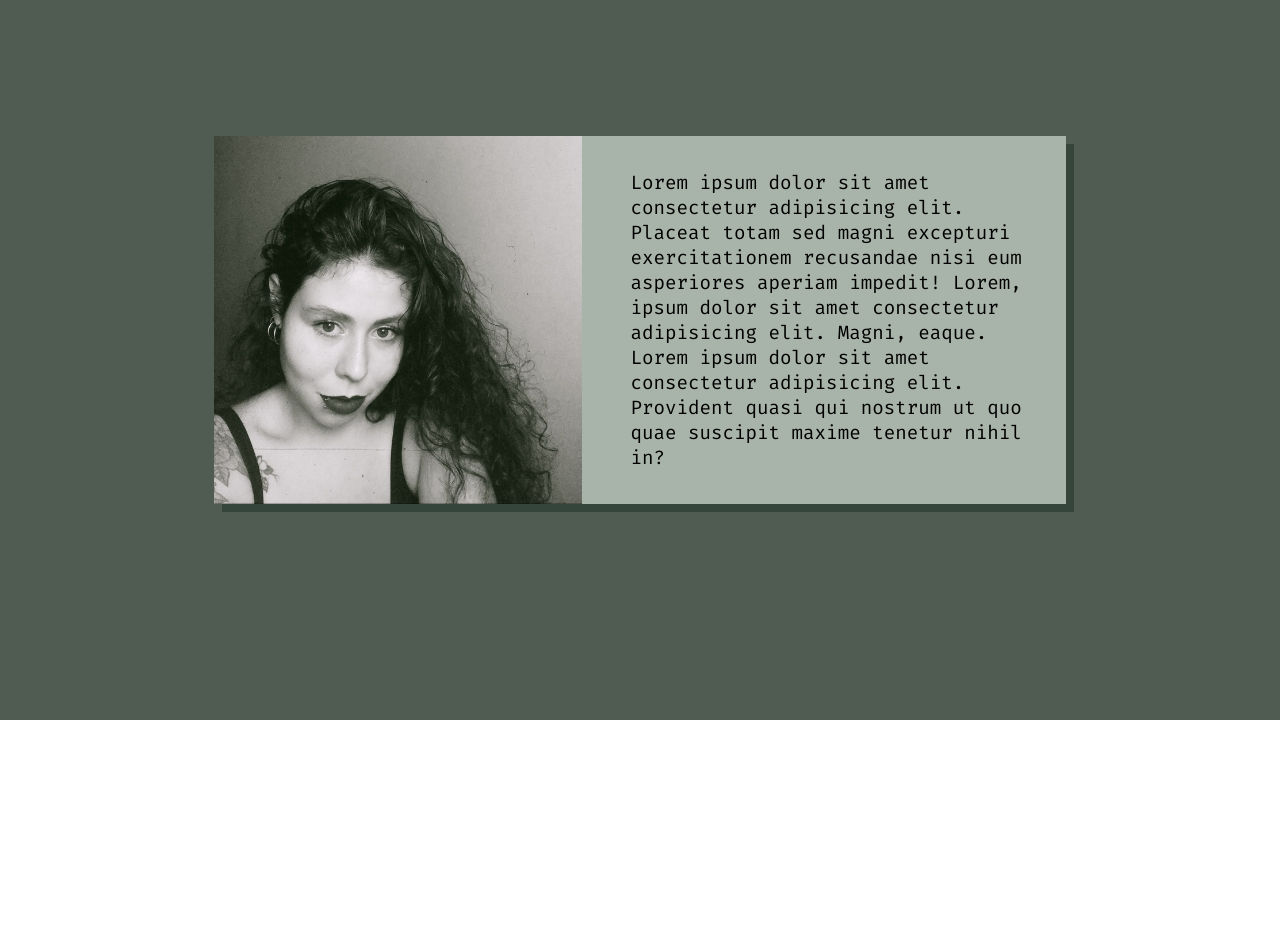
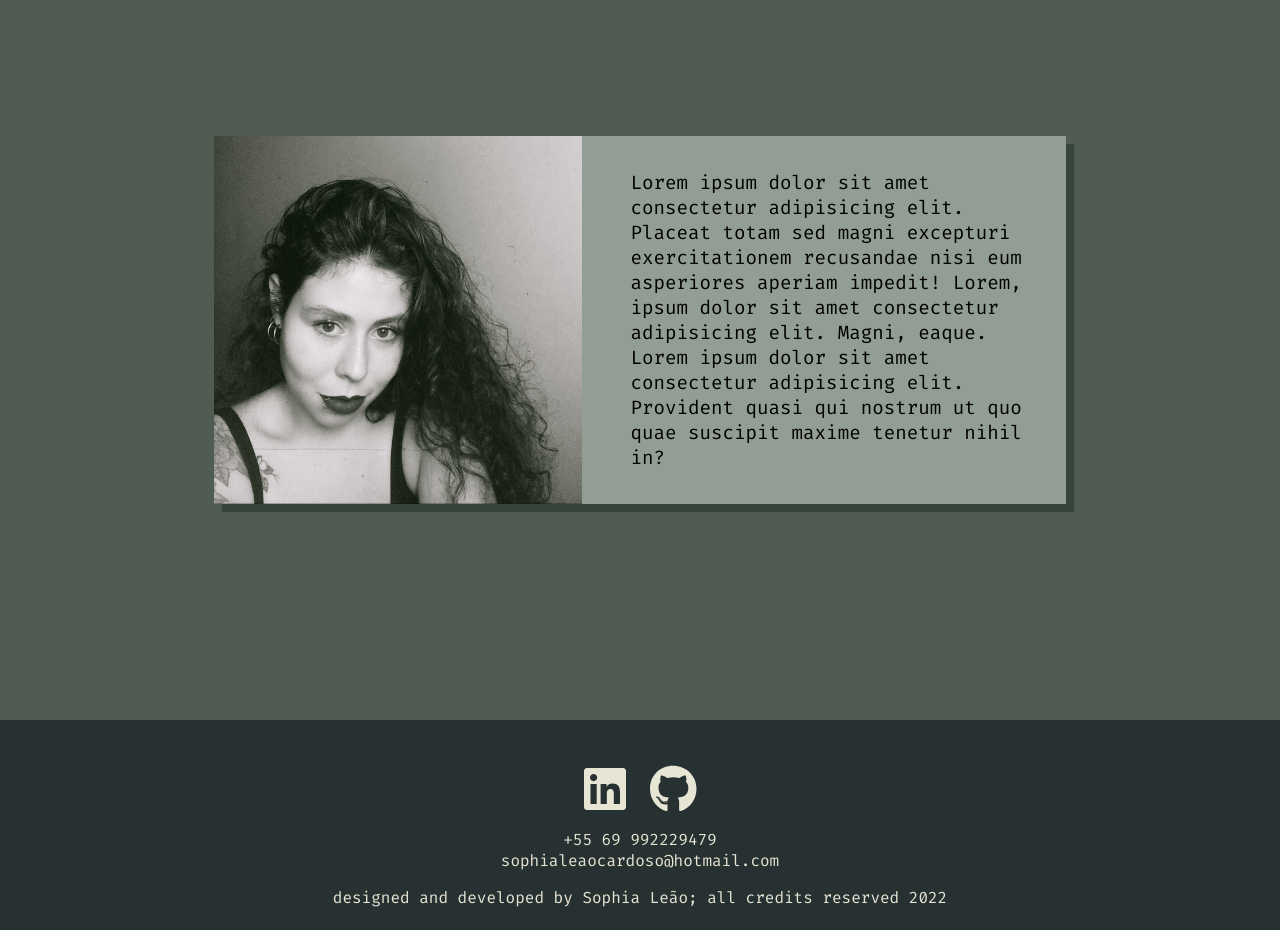
Before and after one commit to sophiacrds/simple-portfolio, a React (Create React App) app: page / in a window 1280 px wide. Shown: the part 880-1810 px from the top of the page. Before the commit the page ends 1600 px from the top, so only its background shows below. Built offline with nearby package versions, Linux system fonts and the light colour scheme.

Commit message:
footer added

```diff
--- a/package.json
+++ b/package.json
@@ -4,6 +4,7 @@
   "private": true,
   "dependencies": {
     "@fortawesome/fontawesome-svg-core": "^6.2.0",
+    "@fortawesome/free-brands-svg-icons": "^6.2.0",
     "@fortawesome/free-solid-svg-icons": "^6.2.0",
     "@fortawesome/react-fontawesome": "^0.2.0",
     "@testing-library/jest-dom": "^5.16.5",
--- /dev/null
+++ b/src/components/Footer/index.jsx
@@ -0,0 +1,25 @@
+import React from "react";
+import { faLinkedin, faGithub } from "@fortawesome/free-brands-svg-icons";
+import * as S from "./style";
+
+export default function Footer() {
+	return (
+		<S.Footer id="contact">
+			<S.MediaBox>
+				<S.Icons>
+					<a href="https://www.linkedin.com/in/sophialeao/" title="Sophia's Linkedin profile">
+						<S.MediaIcon icon={faLinkedin} />
+					</a>
+					<a href="https://github.com/sophiacrds" title="Sophia's Github profile">
+						<S.MediaIcon icon={faGithub} />
+					</a>
+				</S.Icons>
+				<p>+55 69 992229479</p>
+				<p>sophialeaocardoso@hotmail.com</p>
+			</S.MediaBox>
+			<S.Credits>
+				<p>designed and developed by Sophia Leão; all credits reserved 2022</p>
+			</S.Credits>
+		</S.Footer>
+	);
+}
--- /dev/null
+++ b/src/components/Footer/style.js
@@ -0,0 +1,47 @@
+import styled from "styled-components";
+import { FontAwesomeIcon } from "@fortawesome/react-fontawesome";
+
+export const Footer = styled.footer`
+	width: 100%;
+	/* height: 10rem; */
+	padding: var(--pad);
+	color: var(--beige100);
+
+	display: flex;
+	flex-direction: column;
+	justify-content: space-between;
+	align-items: center;
+
+	background: var(--green950);
+`;
+
+export const MediaBox = styled.div`
+	display: flex;
+	flex-direction: column;
+	justify-content: center;
+	align-items: center;
+`;
+
+export const Icons = styled.div`
+	display: flex;
+	justify-content: center;
+	align-items: center;
+	gap: 1.5rem;
+`;
+
+export const MediaIcon = styled(FontAwesomeIcon)`
+	height: 3rem;
+	margin: 0.8rem 0;
+
+	&:hover {
+		color: white;
+		transform: scale(1.2);
+	}
+`;
+
+export const Credits = styled.div`
+	display: flex;
+	justify-content: center;
+	align-items: center;
+	margin: 1rem 0 -10px;
+`;
--- a/src/components/Header/index.jsx
+++ b/src/components/Header/index.jsx
@@ -17,7 +17,7 @@ export default function Header(p) {
 					<S.HashLinkStyle smooth to={"/projects#top"}>
 						projects
 					</S.HashLinkStyle>
-					<S.HashLinkStyle smooth to={"/#contact"}>
+					<S.HashLinkStyle smooth to={"#contact"}>
 						contact
 					</S.HashLinkStyle>
 					<a href="https://onu-sdg.netlify.app">
--- a/src/components/Header/style.js
+++ b/src/components/Header/style.js
@@ -42,11 +42,6 @@ export const List = styled.ul`
 	gap: 3rem;
 
 	color: var(--beige100);
-
-	a {
-		color: unset;
-		text-decoration: none;
-	}
 `;
 
 export const LinkStyle = styled(NavLink)`
@@ -65,16 +60,16 @@ export const HashLinkStyle = styled(NavHashLink)`
 	text-transform: uppercase;
 
 	&:hover {
-		text-decoration: underline !important;
+		text-decoration: underline;
 	}
 `;
 
 export const Onu = styled.span`
 	font-size: 1.4rem;
 	text-transform: uppercase;
+	color: #dac877;
 
 	&:hover {
-		text-decoration: underline double var(--green500) !important;
-		color: white;
+		text-decoration: underline double;
 	}
 `;
--- a/src/global/GlobalStyle.js
+++ b/src/global/GlobalStyle.js
@@ -10,12 +10,11 @@ export const GlobalStyle = createGlobalStyle`
 
 
   :root{
+    --green950: #273131;
     --green900: #36453b;
     --green850: #505C52;
     --green800: #5a7262;
-    --green500: #819c8b;
-    --green300: #cdcdb6;
-    --green150: #A8B3A9;
+    --green150: #929d93;
 
     --beige100: #e7e5d4;
     --gray150: #C2C3C1;
@@ -28,4 +27,9 @@ export const GlobalStyle = createGlobalStyle`
          --pad: 2rem calc((100vw - var(--max-width-sec)) / 2);
       }
   }
+
+  a {
+		color: unset;
+		text-decoration: none;
+	}
 `;
--- a/src/pages/Home/index.jsx
+++ b/src/pages/Home/index.jsx
@@ -1,6 +1,7 @@
 import React from "react";
 import About from "../../components/About";
 import BtnScroll from "../../components/BtnScroll";
+import Footer from "../../components/Footer";
 import Head from "../../components/Head";
 
 export default function Home() {
@@ -8,6 +9,7 @@ export default function Home() {
 		<>
 			<Head />
 			<About />
+			<Footer />
 			<BtnScroll color={"var(--beige100)"} />
 		</>
 	);
--- a/src/pages/Projects/index.jsx
+++ b/src/pages/Projects/index.jsx
@@ -4,6 +4,7 @@ import { Info } from "../../assets/projects-content";
 import ProjectCard from "../../components/ProjectCard";
 import Header from "../../components/Header";
 import BtnScroll from "../../components/BtnScroll";
+import Footer from "../../components/Footer";
 
 export default function Projects() {
 	return (
@@ -22,8 +23,9 @@ export default function Projects() {
 						/>
 					))}
 				</S.Container>
-				<BtnScroll />
 			</S.Main>
+			<Footer />
+			<BtnScroll />
 		</>
 	);
 }
```
Also changed, not shown: 1 other file (tests, documents, lock files or other folders).
